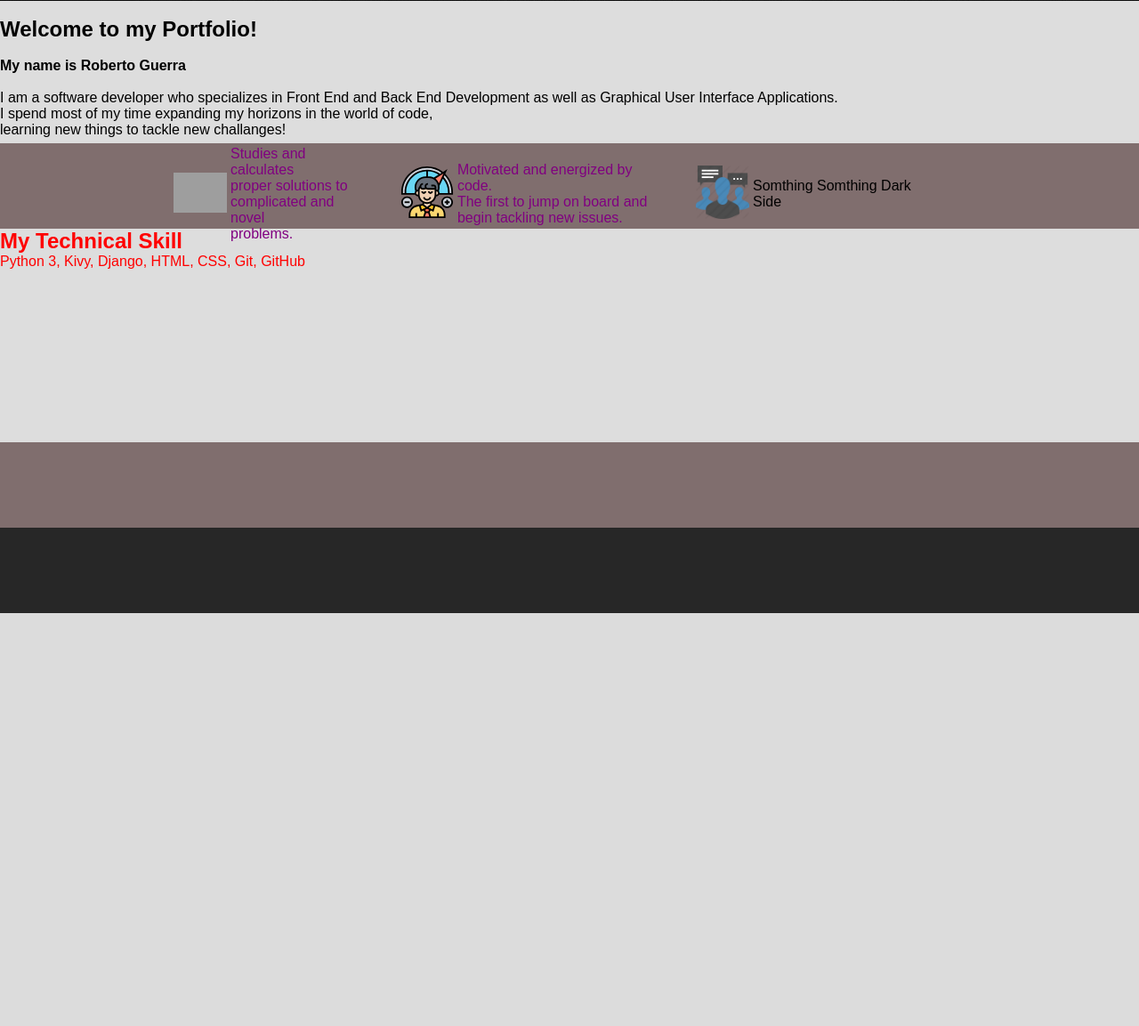
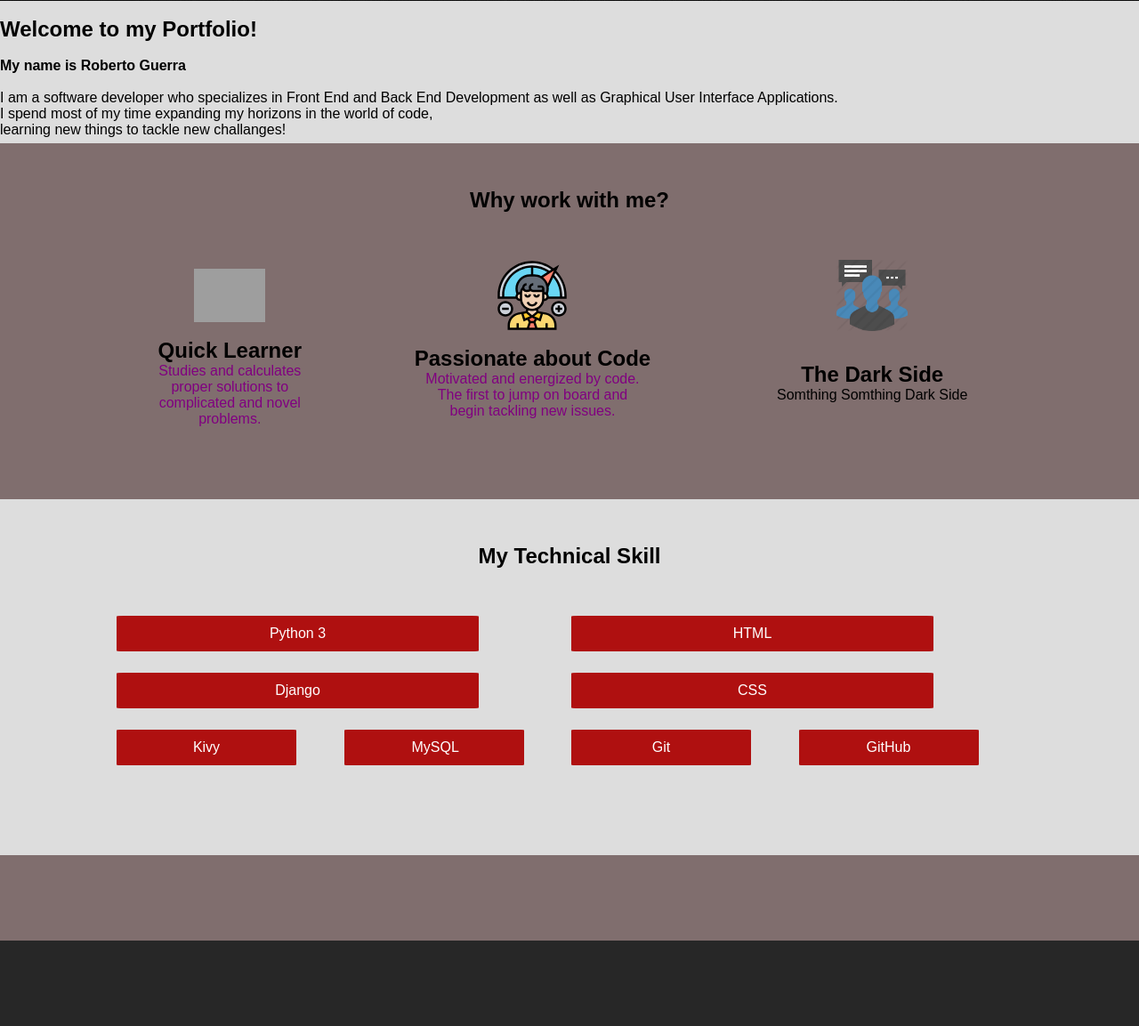
Before and after one commit to Robby-Codes/Portfolio, a Django app: template Portfolio/homepage/templates/homepage/home.html in a window 1280 px wide. Shown: the part 799-1952 px from the top of the page at 89% size. Before the commit the page ends 1488 px from the top, so only its background shows below. Run offline with Django 3.2, Linux system fonts and the light colour scheme; the template is opened without the code that fills it, so the values that code supplies are empty; grey boxes are pictures that could not be loaded.

Commit message:
Added new content and changed the design a bit for some sections.

```diff
--- a/Portfolio/homepage/templates/homepage/home.html
+++ b/Portfolio/homepage/templates/homepage/home.html
@@ -46,12 +46,22 @@
             </section>
 
             <section class="subprofile">
+                <h1>Why work with me?</h1>
                 <table>
                     <tr>
-                        <td>
+                        <td align="center">
                             <img src="{% static 'images/new.svg' %}">
                         </td>
-                        <td class="moveright">
+                        <td align="center">
+                            <img src="{% static 'images/2.svg' %}">
+                        </td>
+                        <td align="center">
+                            <img src="{% static 'images/3.png' %}">
+                        </td>
+                    </tr>
+                    <tr>
+                        <td align="center">
+                            <h2>Quick Learner</h2>
                             <p>
                                 Studies and calculates
                                 <br>
@@ -61,10 +71,8 @@
                                 problems.
                             </p>
                         </td>
-                        <td>
-                            <img src="{% static 'images/2.svg' %}">
-                        </td>
-                        <td class="moveright">
+                        <td align="center">
+                            <h2>Passionate about Code</h2>
                             <p>
                                 Motivated and energized by code.
                                 <br>
@@ -73,10 +81,8 @@
                                 begin tackling new issues.
                             </p>
                         </td>
-                        <td>
-                            <img src="{% static 'images/3.png' %}">
-                        </td>
-                        <td class="moveright">
+                        <td align="center">
+                            <h2>The Dark Side</h2>
                             Somthing Somthing Dark Side
                         </td>
                     </tr>
@@ -86,7 +92,22 @@
             <section class="skillsection">
                 <div class="skilltext">
                     <h1>My Technical Skill</h1>
-                    <p>Python 3, Kivy, Django, HTML, CSS, Git, GitHub</p>
+                    <table>
+                        <tr>
+                            <td colspan="2"><label>Python 3</label></td>
+                            <td colspan="2"><label>HTML</label></td>
+                        </tr>
+                        <tr>
+                            <td colspan="2"><label>Django</label></td>
+                            <td colspan="2"><label>CSS</label></td>
+                        </tr>
+                        <tr>
+                            <td><label class="shorten">Kivy</label></td>
+                            <td><label class="shorten">MySQL</label></td>
+                            <td><label class="shorten">Git</label></td>
+                            <td><label class="shorten">GitHub</label></td>
+                        </tr>
+                    </table>
                 </div>
             </section>
 
--- a/Portfolio/static/css/main.css
+++ b/Portfolio/static/css/main.css
@@ -74,15 +74,21 @@ padding-bottom: 15px;
 }
 
 .subprofile {
-    height: 12vh;
+    height: 50vh;
     background: rgb(128, 110, 110);
     box-sizing: border-box;
 }
 
+.subprofile h1 {
+    color: black;
+    text-align: center;
+    padding: 50px;
+}
+
 .subprofile img {
     position: relative;
-    max-height: 60px;
-    max-width: 60px;
+    max-height: 80px;
+    max-width: 80px;
 }
 
 .subprofile p {
@@ -92,28 +98,51 @@ padding-bottom: 15px;
 
 .subprofile table {
     position: relative;
-    width: 70%;
-    margin-left: auto;
-    margin-right: auto;
-    margin-top: auto;
-    margin-bottom: auto;
-}
-
-.moveright {
-    padding-right: 30px;
+    width: 80%;
+    margin: auto;
 }
 
 /* Skills */
 
 .skillsection {
-    height: 30vh;
+    height: 50vh;
     background: rgb(221, 221, 221);
     box-sizing: border-box;
 }
 
-.skilltext {
-    color: red;
+.skilltext h1 {
+    text-align: center;
+    padding: 50px;
 }
+
+.skilltext table {
+    position: relative;
+    width: 80%;
+    margin: auto;
+}
+
+.skilltext label {
+    background-color: rgb(175, 16, 16);
+    text-align: center;
+    color: white;
+    display: inline-block;
+    width: 105px;
+    padding: 10px 150px;
+    margin-bottom: 20px;
+    border: 1px solid rgb(175, 16, 16);
+    border-radius: 2%;
+}
+
+.skilltext .shorten {
+    padding: 10px 75px;
+    width: 50px;
+}
+
+.skilltext label:hover {
+    background-color: white;
+    color: rgb(175, 16, 16);
+}
+
 /* Projects */
 
 .projectsection {
```
